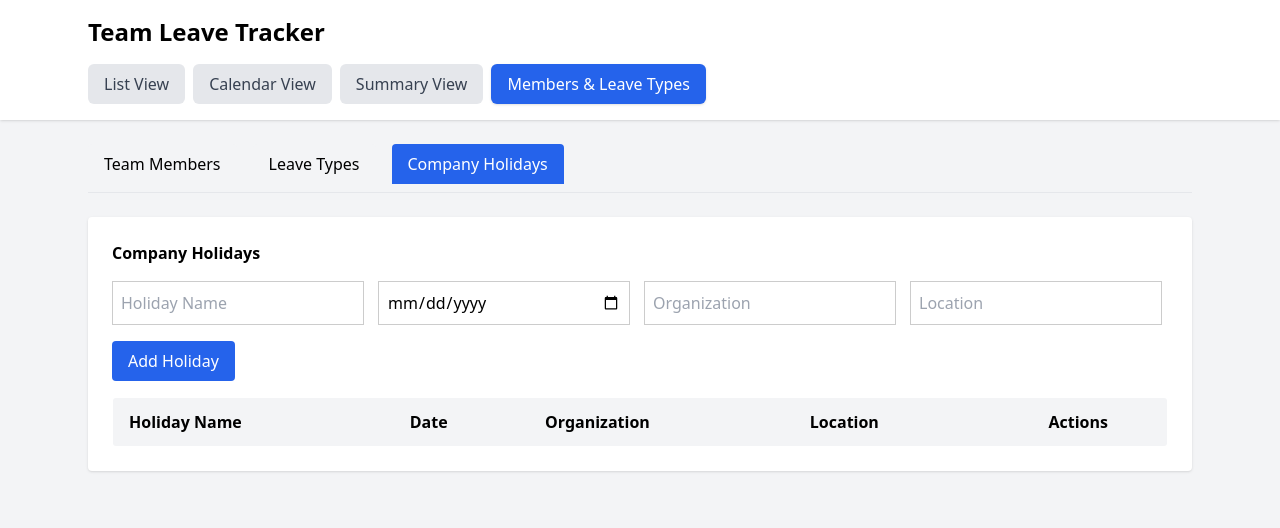
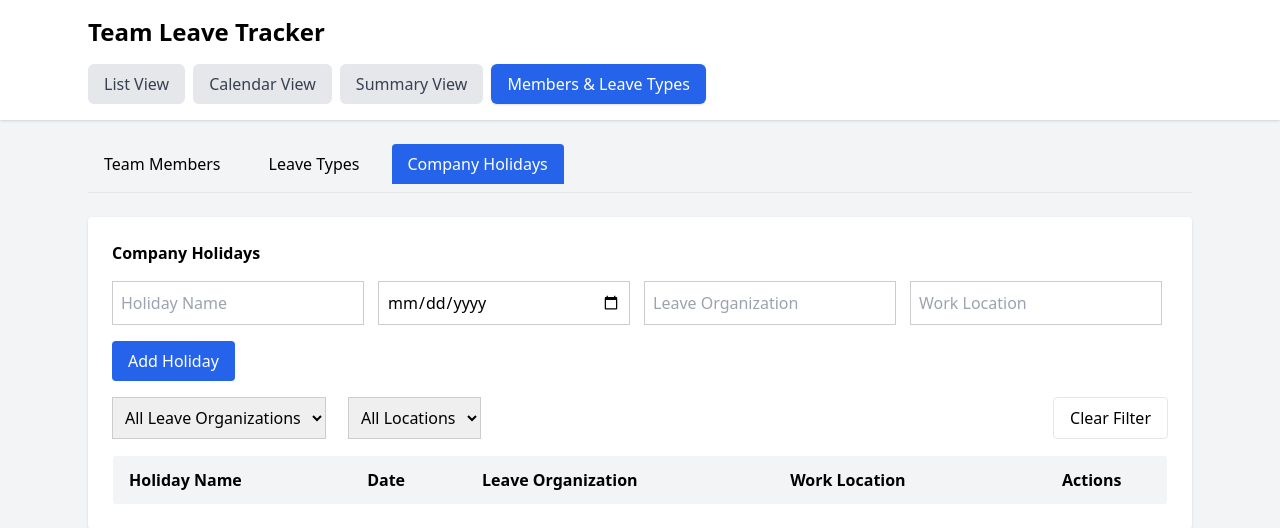
Before and after one commit to pinaki-GH/leave-tracker, a Next.js app: page /members in a window 1280 px wide. Both pictures are taken after a click on the button "Company Holidays". Shown: the top 528 px of the page. Built offline with nearby package versions, Linux system fonts and the light colour scheme.

Commit message:
Update page.tsx

```diff
--- a/app/members/page.tsx
+++ b/app/members/page.tsx
@@ -58,6 +58,13 @@ export default function MembersPage() {
 
   const [editingHolidayId, setEditingHolidayId] = useState<string | null>(null);
   const [editHoliday, setEditHoliday] = useState<Partial<Holiday>>({});
+
+  const [selectedHolidayOrg, setSelectedHolidayOrg] = useState(
+    "All Leave Organizations"
+  );
+
+  const [selectedHolidayLocation, setSelectedHolidayLocation] =
+    useState("All Locations");
 
   useEffect(() => {
     const storedMembers = (getData("members") as Partial<Member>[]) || [];
@@ -554,14 +561,14 @@ export default function MembersPage() {
             />
 
             <input
-              placeholder="Organization"
+              placeholder="Leave Organization"
               value={newHolidayOrg}
               onChange={e => setNewHolidayOrg(e.target.value)}
               className="border p-2"
             />
 
             <input
-              placeholder="Location"
+              placeholder="Work Location"
               value={newHolidayLocation}
               onChange={e => setNewHolidayLocation(e.target.value)}
               className="border p-2"
@@ -575,22 +582,111 @@ export default function MembersPage() {
             Add Holiday
           </button>
 
+          {/* Filters */}
+          <div className="flex flex-wrap gap-4 mb-4">
+            <select
+              className="border p-2"
+              value={selectedHolidayOrg}
+              onChange={e => setSelectedHolidayOrg(e.target.value)}
+            >
+              <option>All Leave Organizations</option>
+
+              {Array.from(
+                new Set(
+                  holidays
+                    .map(h => h.organization)
+                    .filter(Boolean)
+                )
+              )
+                .sort()
+                .map(org => (
+                  <option key={org}>{org}</option>
+                ))}
+            </select>
+
+            <select
+              className="border p-2"
+              value={selectedHolidayLocation}
+              onChange={e =>
+                setSelectedHolidayLocation(e.target.value)
+              }
+            >
+              <option>All Locations</option>
+
+              {Array.from(
+                new Set(
+                  holidays
+                    .map(h => h.location)
+                    .filter(Boolean)
+                )
+              )
+                .sort()
+                .map(location => (
+                  <option key={location}>{location}</option>
+                ))}
+            </select>
+
+            <button
+              onClick={() => {
+                setSelectedHolidayOrg(
+                  "All Leave Organizations"
+                );
+
+                setSelectedHolidayLocation(
+                  "All Locations"
+                );
+              }}
+              className="ml-auto border px-4 py-2 rounded"
+            >
+              Clear Filter
+            </button>
+          </div>
+
           <table className="w-full border border-gray-200 rounded overflow-hidden">
             <thead className="bg-gray-100">
               <tr>
-                <th className="px-4 py-3 text-left">Holiday Name</th>
-                <th className="px-4 py-3 text-left">Date</th>
-                <th className="px-4 py-3 text-left">Organization</th>
-                <th className="px-4 py-3 text-left">Location</th>
-                <th className="px-4 py-3 text-center">Actions</th>
+                <th className="px-4 py-3 text-left">
+                  Holiday Name
+                </th>
+
+                <th className="px-4 py-3 text-left">
+                  Date
+                </th>
+
+                <th className="px-4 py-3 text-left">
+                  Leave Organization
+                </th>
+
+                <th className="px-4 py-3 text-left">
+                  Work Location
+                </th>
+
+                <th className="px-4 py-3 text-center">
+                  Actions
+                </th>
               </tr>
             </thead>
 
             <tbody>
-              {holidays.map((h, idx) => (
+              {holidays
+                .filter(h =>
+                  (selectedHolidayOrg ===
+                    "All Leave Organizations" ||
+                    h.organization ===
+                      selectedHolidayOrg) &&
+                  (selectedHolidayLocation ===
+                    "All Locations" ||
+                    h.location ===
+                      selectedHolidayLocation)
+                )
+                .map((h, idx) => (
                   <tr
                     key={h.id}
-                  className={idx % 2 === 0 ? "bg-white" : "bg-gray-50"}
+                    className={
+                      idx % 2 === 0
+                        ? "bg-white"
+                        : "bg-gray-50"
+                    }
                   >
                     {editingHolidayId === h.id ? (
                       <>
@@ -623,11 +719,14 @@ export default function MembersPage() {
 
                         <td className="px-4 py-3">
                           <input
-                          value={editHoliday.organization || ""}
+                            value={
+                              editHoliday.organization || ""
+                            }
                             onChange={e =>
                               setEditHoliday({
                                 ...editHoliday,
-                              organization: e.target.value,
+                                organization:
+                                  e.target.value,
                               })
                             }
                             className="border p-2 w-full"
@@ -670,9 +769,13 @@ export default function MembersPage() {
                       </>
                     ) : (
                       <>
-                      <td className="px-4 py-3">{h.name}</td>
+                        <td className="px-4 py-3">
+                          {h.name}
+                        </td>
 
-                      <td className="px-4 py-3">{h.date}</td>
+                        <td className="px-4 py-3">
+                          {h.date}
+                        </td>
 
                         <td className="px-4 py-3">
                           {h.organization || "—"}
@@ -696,7 +799,9 @@ export default function MembersPage() {
 
                             <button
                               className="text-red-600"
-                            onClick={() => deleteHoliday(h.id)}
+                              onClick={() =>
+                                deleteHoliday(h.id)
+                              }
                             >
                               Delete
                             </button>
```
Lines whose indentation alone changed are shown as unchanged.
